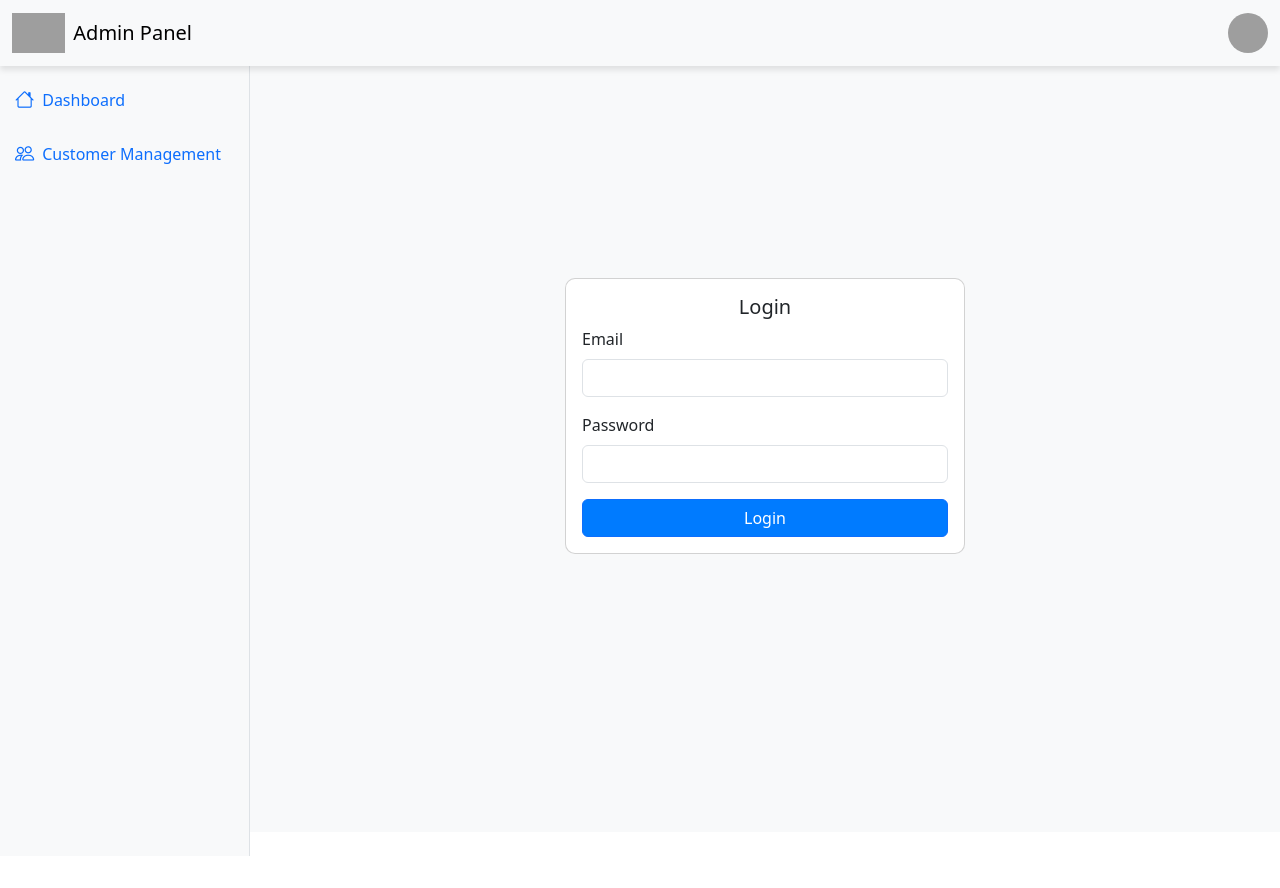
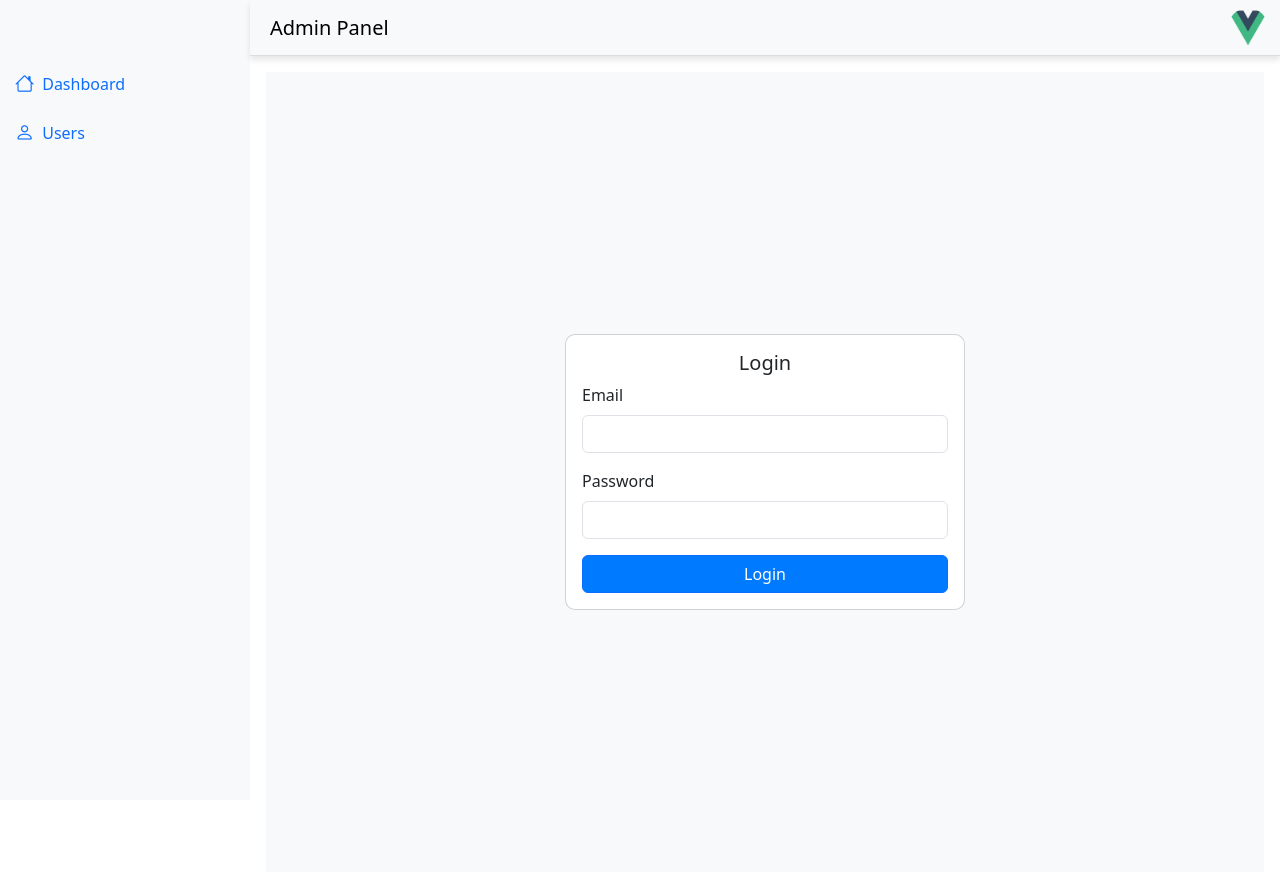
Before and after one commit to pritisharma44/Vue-Admin-Panel, a Vue app: page /login in a window 1280 px wide. Before the commit the page ends 832 px from the top, so only its background shows below. Built offline with nearby package versions, Linux system fonts and the light colour scheme; grey boxes are pictures that could not be loaded.

Commit message:
dashboard and sidebar layouts

```diff
--- a/src/App.vue
+++ b/src/App.vue
@@ -1,11 +1,15 @@
 <template>
-  <div id="app">
-    <HeaderBar />
-    <div class="d-flex">
-      <SideBar />
-      <main class="flex-grow-1 p-3">
+  <div id="app" class="d-flex">
+    <!-- Sidebar (fixed) -->
+    <SideBar />
+
+    <!-- Main content wrapper -->
+    <div class="main-content w-100">
+      <HeaderBar /> <!-- Header now part of the main content -->
+      <div class="p-3">
+        <!-- Main page content rendered here -->
         <router-view />
-      </main>
+      </div>
     </div>
   </div>
 </template>
@@ -24,7 +28,7 @@ export default {
 </script>
 
 <style>
-/* Global styles */
+/* Ensure the sidebar is fixed and occupies only part of the screen */
 html, body {
   height: 100%;
   margin: 0;
@@ -35,19 +39,26 @@ html, body {
   height: 100%;
 }
 
-main {
-  margin-left: 250px; /* Ensure content shifts after sidebar */
-  background-color: #f8f9fa;
-  padding: 20px;
+.main-content {
+  margin-left: 250px; /* Width of the sidebar */
 }
 
 .sidebar {
   width: 250px;
-  height: 100vh;
+  position: fixed;
+  height: 100%;
   background-color: #f8f9fa;
 }
 
-.content {
-  padding-top: 70px;
+header {
+  height: 56px; /* Header height */
+  background-color: #f8f9fa;
+  padding: 10px;
+  border-bottom: 1px solid #ddd;
+}
+
+main {
+  padding-top: 70px; /* Ensure content starts after the header */
+  background-color: #f8f9fa;
 }
 </style>
--- a/src/components/layouts/HeaderBar.vue
+++ b/src/components/layouts/HeaderBar.vue
@@ -1,12 +1,12 @@
 <template>
-  <header class="navbar navbar-light bg-light fixed-top">
+  <header class="navbar navbar-light bg-light">
     <div class="container-fluid d-flex justify-content-between align-items-center">
       <div class="navbar-brand d-flex align-items-center">
-        <img src="/path-to-logo.png" alt="Logo" class="logo" />
+        <!-- <img src="/path-to-logo.png" alt="Logo" class="logo" /> -->
         <span class="ms-2">Admin Panel</span>
       </div>
       <div class="profile">
-        <img src="/path-to-profile-pic.jpg" class="rounded-circle" alt="Profile" width="40" height="40">
+        <img src="../../assets/logo.png" class="rounded-circle" alt="Profile" width="40" height="40">
       </div>
     </div>
   </header>
@@ -19,13 +19,11 @@ export default {
 </script>
 
 <style scoped>
-/* Styles for the header */
 .logo {
   height: 40px;
 }
 
 .navbar {
-  z-index: 1000;
   box-shadow: 0 4px 6px rgba(0, 0, 0, 0.1);
 }
 
--- a/src/components/layouts/SideBar.vue
+++ b/src/components/layouts/SideBar.vue
@@ -1,5 +1,5 @@
 <template>
-  <nav class="sidebar bg-light border-end">
+  <nav class="sidebar bg-light">
     <ul class="nav flex-column">
       <li class="nav-item">
         <router-link class="nav-link d-flex align-items-center" to="/dashboard">
@@ -7,11 +7,11 @@
           <span class="ms-2">Dashboard</span>
         </router-link>
       </li>
-      <!-- Add more items as needed -->
+      <!-- More items -->
       <li class="nav-item">
-        <router-link class="nav-link d-flex align-items-center" to="/customer-management">
-          <i class="bi bi-people"></i>
-          <span class="ms-2">Customer Management</span>
+        <router-link class="nav-link d-flex align-items-center" to="/users">
+          <i class="bi bi-person"></i>
+          <span class="ms-2">Users</span>
         </router-link>
       </li>
     </ul>
@@ -27,27 +27,20 @@ export default {
 <style scoped>
 .sidebar {
   position: fixed;
-  top: 56px; /* Account for the height of the fixed header */
+  top: 0;
   left: 0;
   width: 250px;
   height: 100vh;
-  padding-top: 20px;
+  padding-top: 60px; /* To leave space under the header */
   background-color: #f8f9fa;
 }
 
 .nav-link {
-  display: flex;
-  align-items: center;
   padding: 10px 15px;
 }
 
 .nav-link:hover {
   background-color: #e9ecef;
-  border-radius: 5px;
-}
-
-.nav-item {
-  margin-bottom: 5px;
 }
 
 .bi {
--- a/src/pages/DashBoard.vue
+++ b/src/pages/DashBoard.vue
@@ -6,10 +6,10 @@
         <div class="card">
           <div class="card-body d-flex align-items-center justify-content-between">
             <div>
-              <h5>Service Engineers</h5>
+              <h5>Total Users</h5>
               <h3>5</h3>
             </div>
-            <img src="/path-to-icon.png" alt="Icon" class="icon">
+            <img src="../assets/logo.png" alt="Icon" class="icon">
           </div>
         </div>
       </div>
@@ -17,10 +17,10 @@
         <div class="card">
           <div class="card-body d-flex align-items-center justify-content-between">
             <div>
-              <h5>Customers</h5>
+              <h5>Total Products</h5>
               <h3>9</h3>
             </div>
-            <img src="/path-to-icon.png" alt="Icon" class="icon">
+            <img src="../assets/logo.png" alt="Icon" class="icon">
           </div>
         </div>
       </div>
```
